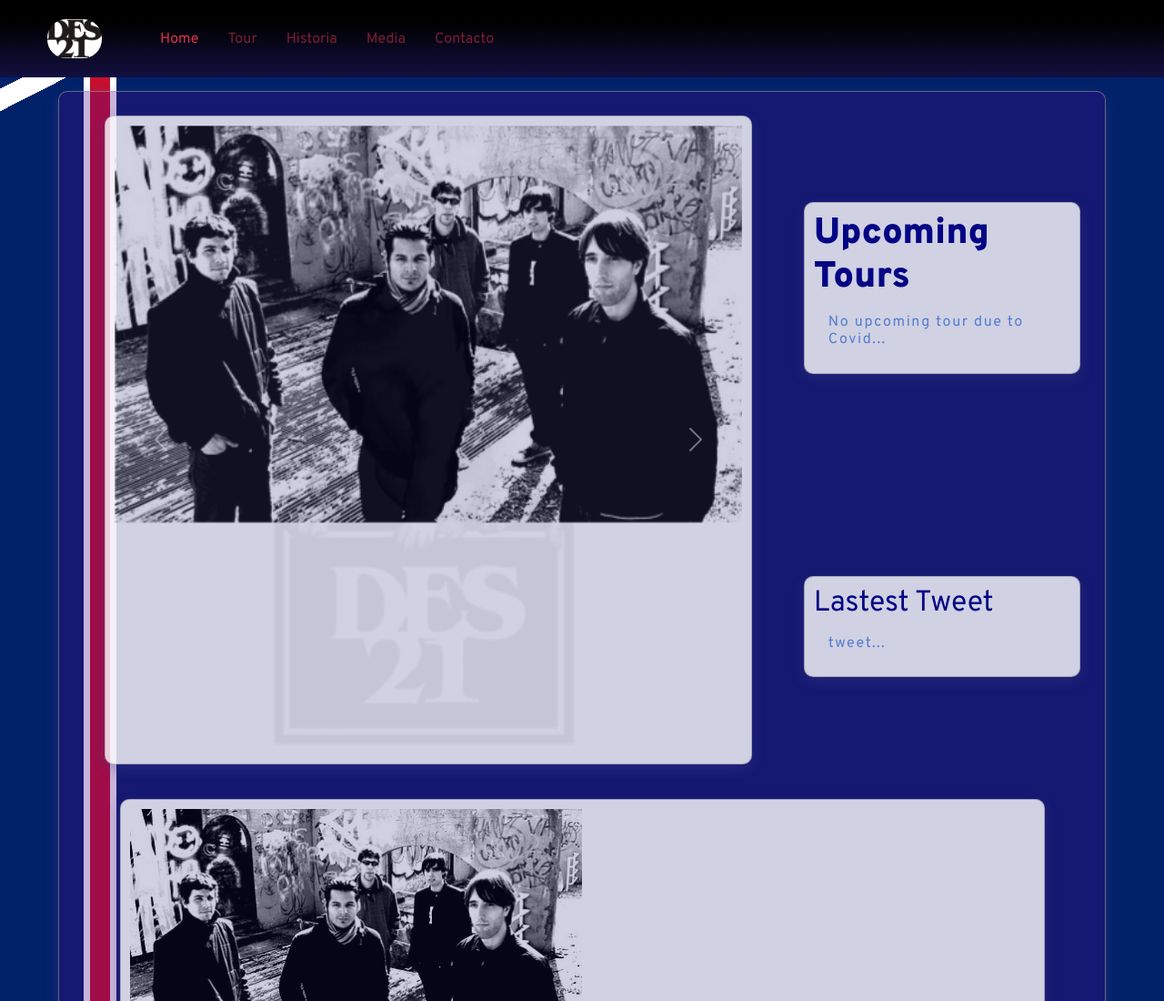
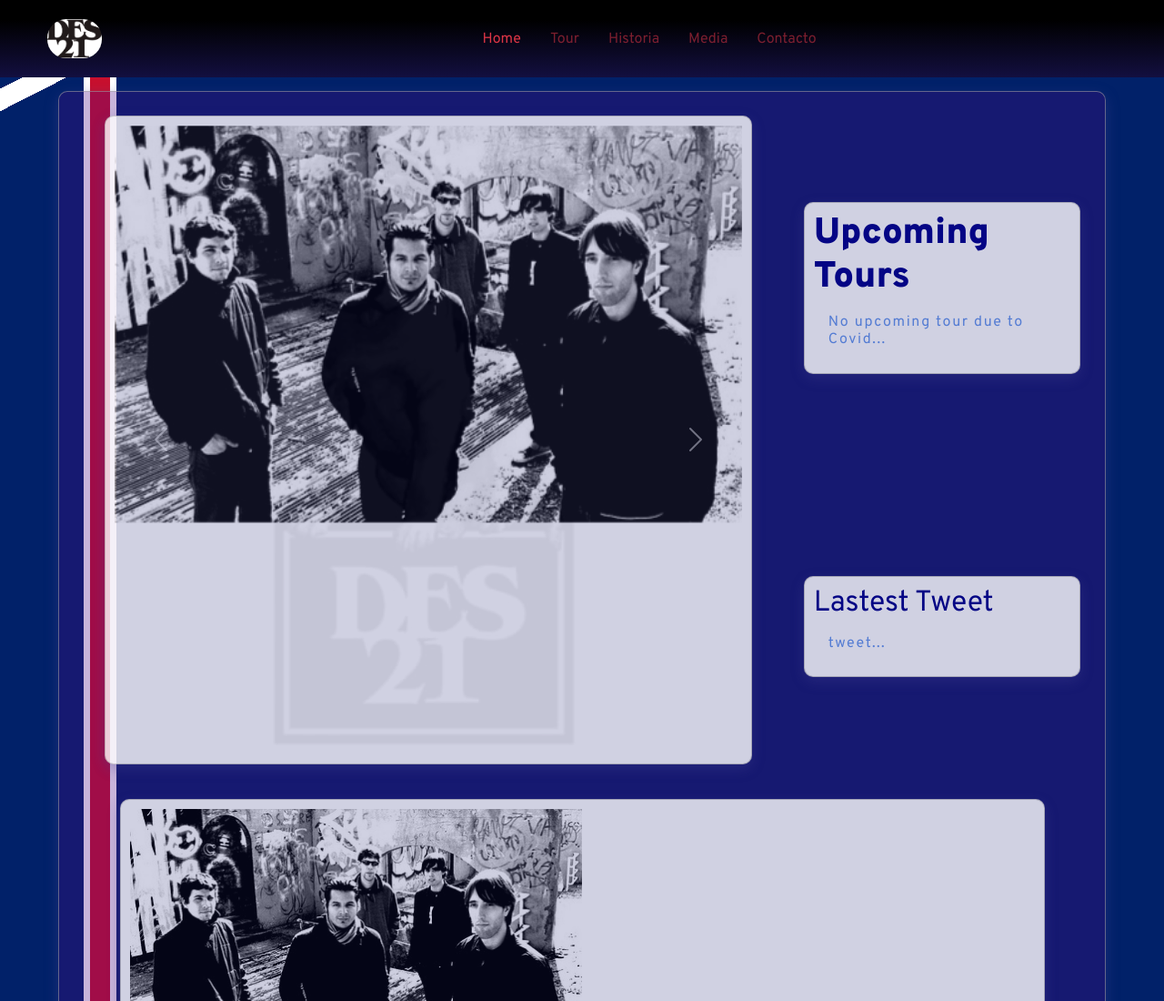
Before and after one commit to DiegaG182/DES21, a website: page index.html in a window 1280 px wide. Shown: the top 1100 px of the page at 91% size. Drawn offline with nearby package versions, Linux system fonts and the light colour scheme.

Commit message:
menu index center

```diff
--- a/index.html
+++ b/index.html
@@ -31,7 +31,7 @@
           <button class="navbar-toggler" type="button" data-bs-toggle="collapse" data-bs-target="#navbarNavAltMarkup" aria-controls="navbarNavAltMarkup" aria-expanded="false" aria-label="Toggle navigation">
             <span class="navbar-toggler-icon "></span>
           </button>
-          <div class="collapse navbar-collapse  justify-content-centers animate__animated animate__backInRight animate__fast" id="navbarNavAltMarkup">
+          <div class="collapse navbar-collapse  justify-content-center animate__animated animate__backInRight animate__fast" id="navbarNavAltMarkup">
             <div class="navbar-nav text-center  ">
               <a class="nav-link active"  href="#" aria-current="page">Home</a>
               <a class="nav-link"         href="tour.html"            >Tour</a>
```
